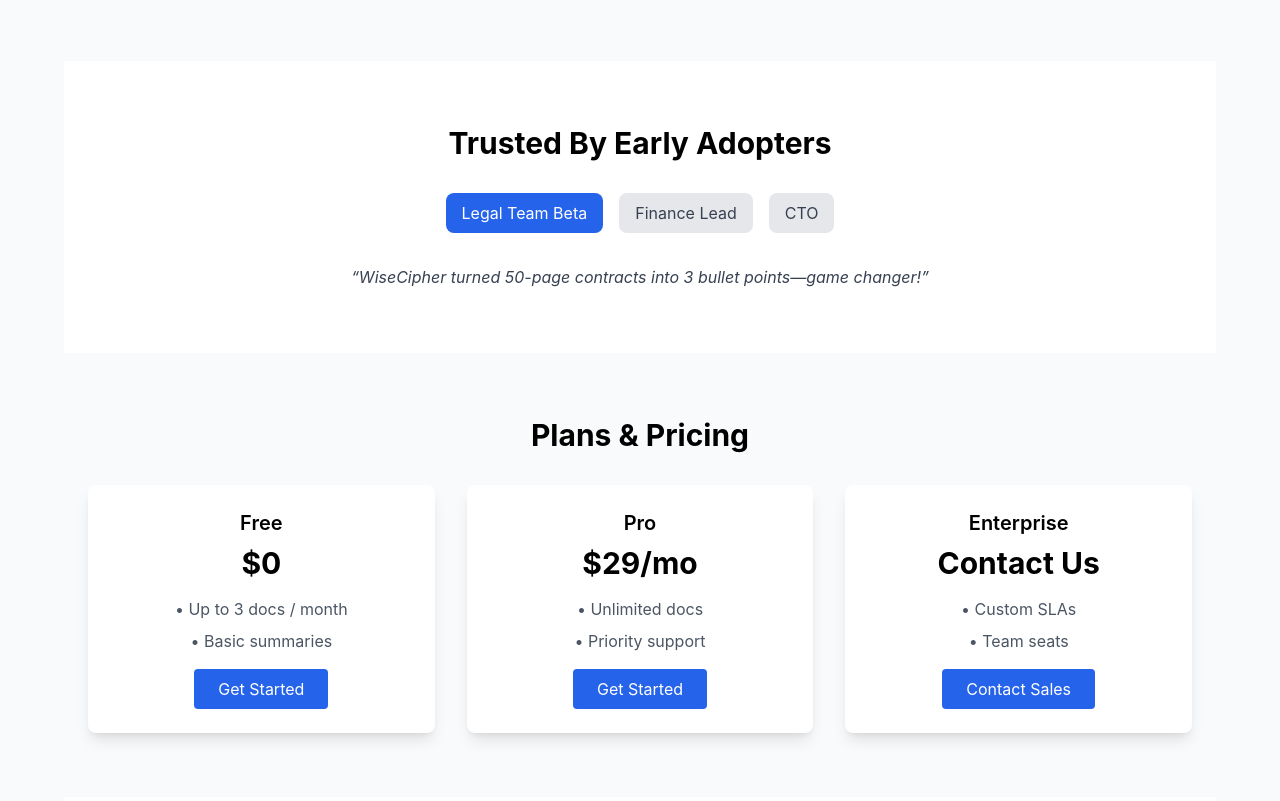
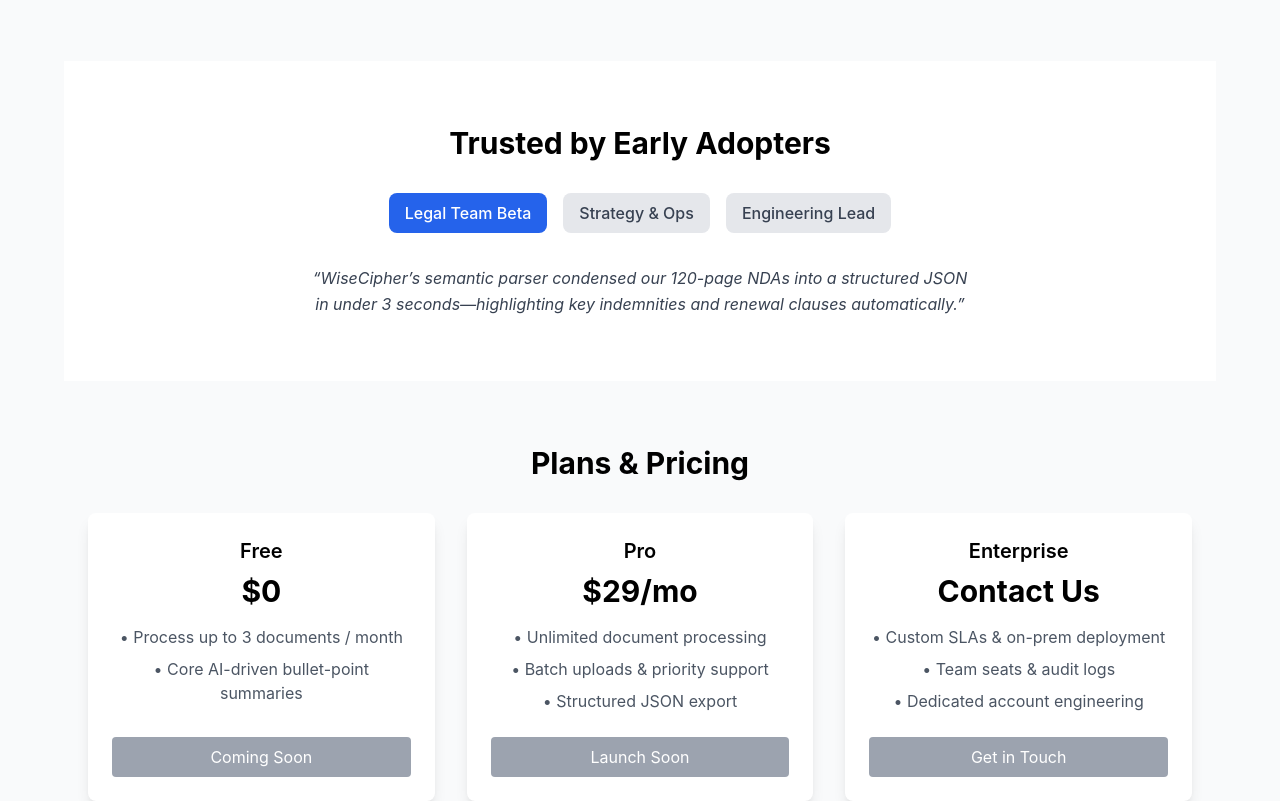
Before and after one commit to deepesh744/wisecipher, a Next.js app: page / in a window 1280 px wide. Shown: the part 1880-2681 px from the top of the page. Built offline with nearby package versions, Linux system fonts and the light colour scheme; no server answers.

Commit message:
Make homepage UI look good

```diff
--- a/components/PricingTeaser.tsx
+++ b/components/PricingTeaser.tsx
@@ -1,21 +1,47 @@
 import { motion } from 'framer-motion'
 
 const plans = [
-  { name: 'Free', price: '$0', features: ['Up to 3 docs / month', 'Basic summaries'] },
-  { name: 'Pro', price: '$29/mo', features: ['Unlimited docs', 'Priority support'] },
-  { name: 'Enterprise', price: 'Contact Us', features: ['Custom SLAs', 'Team seats'] },
+  {
+    name: 'Free',
+    price: '$0',
+    features: [
+      'Process up to 3 documents / month',
+      'Core AI-driven bullet-point summaries',
+    ],
+    cta: 'Coming Soon',
+  },
+  {
+    name: 'Pro',
+    price: '$29/mo',
+    features: [
+      'Unlimited document processing',
+      'Batch uploads & priority support',
+      'Structured JSON export',
+    ],
+    cta: 'Launch Soon',
+  },
+  {
+    name: 'Enterprise',
+    price: 'Contact Us',
+    features: [
+      'Custom SLAs & on-prem deployment',
+      'Team seats & audit logs',
+      'Dedicated account engineering',
+    ],
+    cta: 'Get in Touch',
+  },
 ]
 
 export default function PricingTeaser() {
   return (
     <section id="pricing" className="py-16 bg-gray-50">
       <div className="container mx-auto px-6">
-        <h2 className="text-3xl font-bold text-center mb-8">Plans & Pricing</h2>
+        <h2 className="text-3xl font-bold text-center mb-8">Plans &amp; Pricing</h2>
         <div className="grid gap-8 md:grid-cols-3">
           {plans.map((p, i) => (
             <motion.div
               key={p.name}
-              className="p-6 bg-white rounded-lg shadow-lg text-center"
+              className="p-6 bg-white rounded-lg shadow-lg text-center flex flex-col"
               initial={{ opacity: 0, y: 20 }}
               whileInView={{ opacity: 1, y: 0 }}
               transition={{ delay: i * 0.2 }}
@@ -23,15 +49,16 @@ export default function PricingTeaser() {
             >
               <h3 className="text-xl font-semibold mb-2">{p.name}</h3>
               <p className="text-3xl font-bold mb-4">{p.price}</p>
-              <ul className="space-y-2 mb-4">
+              <ul className="space-y-2 mb-6 flex-1 text-gray-600">
                 {p.features.map((f) => (
-                  <li key={f} className="text-gray-600">
-                    • {f}
-                  </li>
+                  <li key={f}>• {f}</li>
                 ))}
               </ul>
-              <button className="px-6 py-2 bg-blue-600 text-white rounded hover:bg-blue-700">
-                {p.name === 'Enterprise' ? 'Contact Sales' : 'Get Started'}
+              <button
+                disabled
+                className="px-6 py-2 bg-gray-400 text-white rounded cursor-not-allowed"
+              >
+                {p.cta}
               </button>
             </motion.div>
           ))}
--- a/components/Testimonials.tsx
+++ b/components/Testimonials.tsx
@@ -2,27 +2,44 @@ import { Tab } from '@headlessui/react'
 import { motion } from 'framer-motion'
 
 const quotes = [
-  { name: 'Legal Team Beta', quote: 'WiseCipher turned 50-page contracts into 3 bullet points—game changer!' },
-  { name: 'Finance Lead', quote: 'Finally understand our quarterly reports in seconds.' },
-  { name: 'CTO', quote: 'Technical docs used to slow us down—no more.' },
+  {
+    name: 'Legal Team Beta',
+    quote:
+      '“WiseCipher’s semantic parser condensed our 120-page NDAs into a structured JSON in under 3 seconds—highlighting key indemnities and renewal clauses automatically.”',
+  },
+  {
+    name: 'Strategy & Ops',
+    quote:
+      '“We plugged in our quarterly financial model PDFs and got back actionable KPI summaries and variance analyses without writing a single line of code.”',
+  },
+  {
+    name: 'Engineering Lead',
+    quote:
+      '“Technical specs used to require hours of manual review. With WiseCipher’s AI-driven extraction, we onboard new APIs in minutes.”',
+  },
 ]
 
 export default function Testimonials() {
   return (
     <section className="py-16 bg-white">
       <div className="container mx-auto px-6">
-        <h2 className="text-3xl font-bold text-center mb-8">Trusted By Early Adopters</h2>
+        <h2 className="text-3xl font-bold text-center mb-8">
+          Trusted by Early Adopters
+        </h2>
         <Tab.Group>
           <Tab.List className="flex justify-center space-x-4 mb-8">
             {quotes.map((q, i) => (
-              <Tab as={motion.button}
-                   key={i}
-                   className={({ selected }) =>
-                     `px-4 py-2 rounded-lg ${
-                       selected ? 'bg-blue-600 text-white' : 'bg-gray-200 text-gray-700'
-                     }`
-                   }
-                   whileTap={{ scale: 0.95 }}
+              <Tab
+                as={motion.button}
+                key={i}
+                className={({ selected }) =>
+                  `px-4 py-2 rounded-lg font-medium ${
+                    selected
+                      ? 'bg-blue-600 text-white'
+                      : 'bg-gray-200 text-gray-700'
+                  }`
+                }
+                whileTap={{ scale: 0.95 }}
               >
                 {q.name}
               </Tab>
@@ -32,13 +49,13 @@ export default function Testimonials() {
             {quotes.map((q, i) => (
               <Tab.Panel key={i}>
                 <motion.blockquote
-                  className="max-w-2xl mx-auto italic text-gray-700 text-center"
-                  initial={{ opacity: 0 }}
-                  whileInView={{ opacity: 1 }}
+                  className="max-w-2xl mx-auto italic text-gray-700 text-center leading-relaxed"
+                  initial={{ opacity: 0, y: 10 }}
+                  whileInView={{ opacity: 1, y: 0 }}
                   transition={{ delay: i * 0.2 }}
                   viewport={{ once: true }}
                 >
-                  “{q.quote}”
+                  {q.quote}
                 </motion.blockquote>
               </Tab.Panel>
             ))}
```
